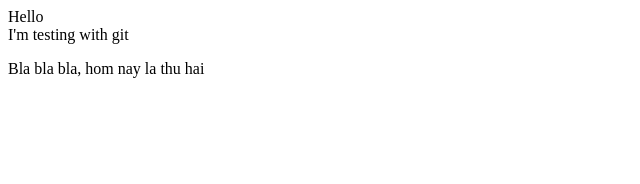
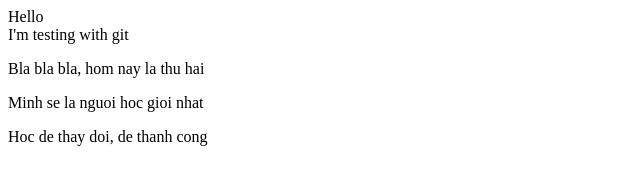
Before and after one commit to snowcatP/TestGit, a plain HTML site: page index.html in a window 1280 px wide. Shown: the whole page, without its empty margins (0-640 px from the left). Drawn offline with Linux system fonts and the light colour scheme.

Commit message:
Add new sentences

```diff
--- a/index.html
+++ b/index.html
@@ -1,3 +1,5 @@
 <div>Hello</div>
 <div>I'm testing with git</div>
 <p>Bla bla bla, hom nay la thu hai</p>
+<p>Minh se la nguoi hoc gioi nhat</p>
+<p>Hoc de thay doi, de thanh cong</p>
```
